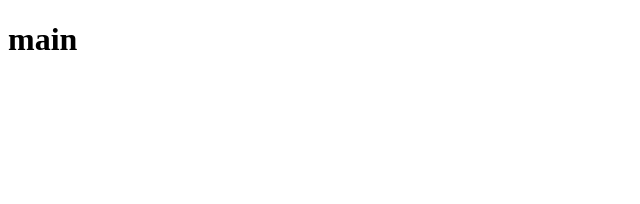
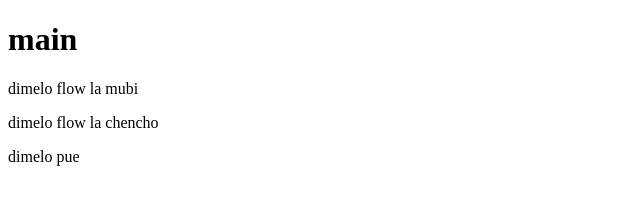
Before and after one commit to eduzuniga/edu, a plain HTML site: page index.html in a window 1280 px wide. Shown: the whole page, without its empty margins (0-640 px from the left). Drawn offline with Linux system fonts and the light colour scheme.

Commit message:
mainindex

```diff
--- a/index.html
+++ b/index.html
@@ -8,5 +8,9 @@
 </head>
 <body>
     <h1>main</h1>
+    <p> dimelo flow la mubi </p>
+    <p> dimelo flow la chencho </p>
+    <p> dimelo pue </p>
+
 </body>
 </html>
```
